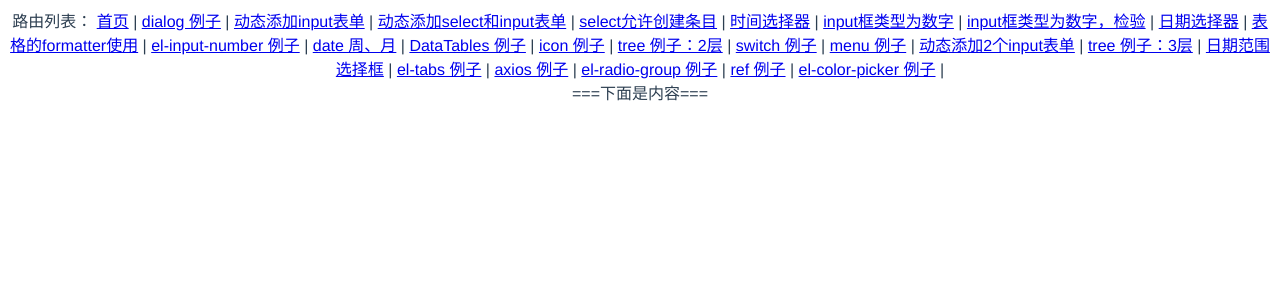
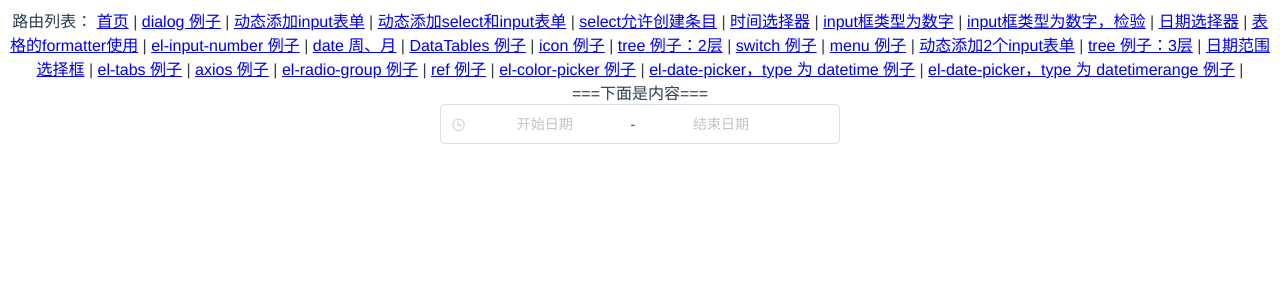
Before and after one commit to cag2050/element_demo, a Vue app: page /el-date-picker_type_datetimerange in a window 1280 px wide. Shown: the top 300 px of the page. Built offline with nearby package versions, Linux system fonts and the light colour scheme; what vue-data-tables, vue-resource would draw is missing.

Commit message:
add: datetimerange

```diff
--- a/src/App.vue
+++ b/src/App.vue
@@ -26,6 +26,8 @@
         <router-link to='/radio_group'>el-radio-group 例子</router-link> |
         <router-link to='/ref'>ref 例子</router-link> |
         <router-link to='/color_picker'>el-color-picker 例子</router-link> |
+        <router-link to='/datePicker_type_datetime'>el-date-picker，type 为 datetime 例子</router-link> |
+        <router-link to='/el-date-picker_type_datetimerange'>el-date-picker，type 为 datetimerange 例子</router-link> |
         <div>===下面是内容===</div>
         <router-view></router-view>
     </div>
--- a/src/router.js
+++ b/src/router.js
@@ -143,6 +143,16 @@ export default new Router({
             path: '/color_picker',
             name: '',
             component: () => import('./views/colorPickerDemo.vue')
+        },
+        {
+            path: '/datePicker_type_datetime',
+            name: '',
+            component: () => import('./views/datePicker_type_datetime.vue')
+        },
+        {
+            path: '/el-date-picker_type_datetimerange',
+            name: '',
+            component: () => import('./views/el-date-picker_type_datetimerange.vue')
         }
     ]
 })
--- /dev/null
+++ b/src/views/datePicker_type_datetime.vue
@@ -0,0 +1,30 @@
+<template>
+    <el-date-picker
+        v-model="value1"
+        type="datetime"
+        value-format="yyyy-MM-dd HH:mm:ss"
+        :clearable="false"
+        @change="handleChange"
+        placeholder="选择日期时间">
+    </el-date-picker>
+</template>
+
+<script>
+    export default {
+        name: 'datePicker_type_datetime',
+        data () {
+            return {
+                value1: ''
+            }
+        },
+        methods: {
+            handleChange (value) {
+                console.log(value)
+            }
+        }
+    }
+</script>
+
+<style scoped>
+
+</style>
--- /dev/null
+++ b/src/views/el-date-picker_type_datetimerange.vue
@@ -0,0 +1,31 @@
+<template>
+    <el-date-picker
+        v-model="value1"
+        type="datetimerange"
+        value-format="yyyy-MM-dd HH:mm:ss"
+        @change="handleChange"
+        :clearable="false"
+        start-placeholder="开始日期"
+        end-placeholder="结束日期">
+    </el-date-picker>
+</template>
+
+<script>
+    export default {
+        name: 'datePicker_type_datetime',
+        data () {
+            return {
+                value1: []
+            }
+        },
+        methods: {
+            handleChange (value) {
+                console.log(value)
+            }
+        }
+    }
+</script>
+
+<style scoped>
+
+</style>
```
